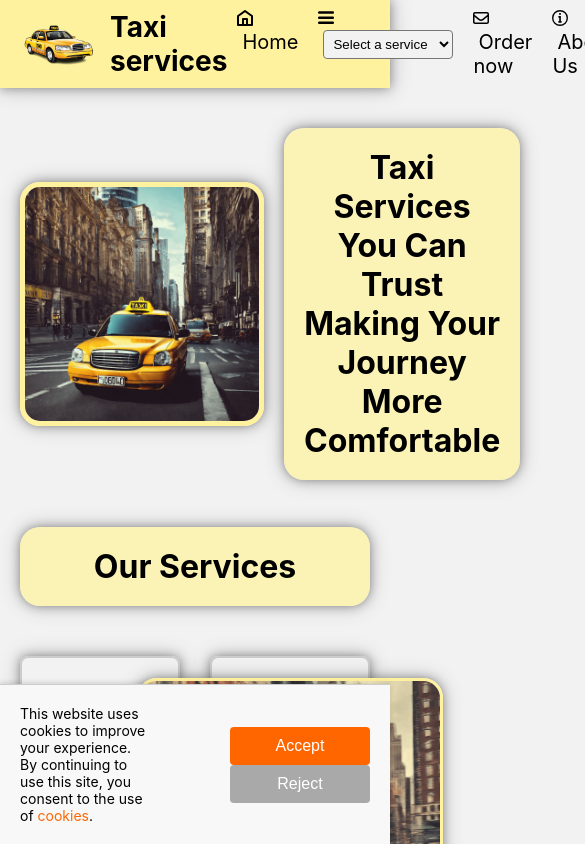
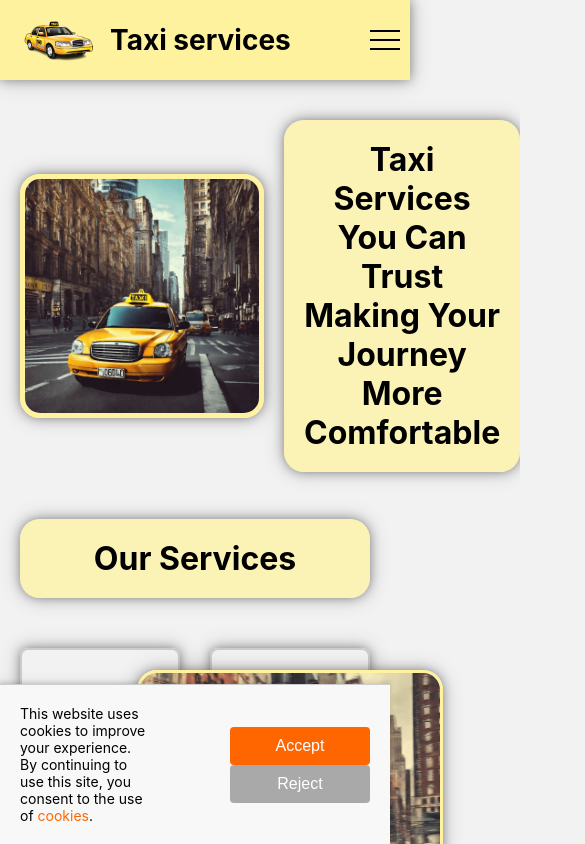
Before and after one commit to veluat/taxi-services, a React (Create React App) app: page / in a window 390 px wide. Shown: the top 844 px of the page, 585 px wide, since content can reach past the window. Built offline with nearby package versions, Linux system fonts and the light colour scheme.

Commit message:
style: fixed

```diff
--- a/src/layout/footer/Footer.css
+++ b/src/layout/footer/Footer.css
@@ -7,23 +7,16 @@
 
 .footer {
     display: flex;
-    justify-content: center;
+    justify-content: space-around;
     align-items: center;
     flex-wrap: wrap;
-    gap: 350px;
-}
-
-@media (max-width: 768px) {
-    .footer {
-        flex-direction: column;
-        gap: 10px;
-    }
 }
 
 .logo-footer {
     display: flex;
     justify-content: center;
     align-items: center;
+    flex-wrap: wrap;
 }
 
 .logo-footer a {
@@ -32,6 +25,7 @@
     text-decoration: none;
     color: black;
     transition: color 0.3s ease;
+    flex-wrap: wrap;
 }
 
 .logo-footer a:hover {
@@ -44,6 +38,7 @@
     flex-direction: column;
     justify-content: center;
     align-items: flex-start;
+    flex-wrap: wrap;
 }
 
 .contact-info p {
@@ -69,6 +64,7 @@
     align-items: flex-start;
 }
 
+
 .footer-links a {
     text-decoration: none;
     color: black;
@@ -78,3 +74,20 @@
 .footer-links a:hover {
     color: #FF5500;
 }
+
+@media screen and (max-width: 705px) {
+    .footer {
+        flex-direction: column;
+        justify-content: center;
+        align-items: center;
+    }
+
+    .contact-info {
+        justify-content: center;
+        align-items: center;
+    }
+
+    .footer-links a {
+        display: none;
+    }
+}
--- a/src/layout/footer/Footer.jsx
+++ b/src/layout/footer/Footer.jsx
@@ -1,5 +1,5 @@
 import React from 'react';
-import { NavLink, useLocation } from 'react-router-dom';
+import {NavLink, useLocation} from 'react-router-dom';
 import './Footer.css';
 import logo from "../../assets/img/title.png";
 
@@ -8,7 +8,7 @@ export const Footer = () => {
 
     const handleHomeClick = () => {
         if (location.pathname === '/') {
-            window.scrollTo({ top: 0, behavior: 'smooth' });
+            window.scrollTo({top: 0, behavior: 'smooth'});
         } else {
             window.location.href = '/';
         }
@@ -18,21 +18,22 @@ export const Footer = () => {
         <div className="container-footer">
             <footer className="footer">
                 <div className="logo-footer">
-                    <img className="img" src={logo} alt="taxi services" />
+                    <img className="img" src={logo} alt="taxi services"/>
                     <NavLink to={'/'} onClick={handleHomeClick}>
                         Taxi services
                     </NavLink>
-                </div>
-                <div className="contact-info">
-                    <p>Our location: <a href="https://maps.google.com/maps?q=13, north laos, Phou Khoun, Laos">13, north laos, Phou Khoun, Laos</a></p>
-                    <p>Phone: <a href="tel:+856 20 22 006 626">+856 20 22 006 626</a></p>
-                    <p>Email: <a href="mailto:support@domain.do">support@domain.com</a></p>
                 </div>
                 <div className="footer-links">
                     <NavLink to={'/'} onClick={handleHomeClick}>Home</NavLink>
                     <NavLink to={'/about'}>About Us</NavLink>
                     <NavLink to={'/privacy-policy'}>Privacy policy</NavLink>
                 </div>
+                <div className="contact-info">
+                    <p>Our location: <a href="https://maps.google.com/maps?q=13, north laos, Phou Khoun, Laos">13, north
+                        laos, Phou Khoun, Laos</a></p>
+                    <p>Phone: <a href="tel:+856 20 22 006 626">+856 20 22 006 626</a></p>
+                    <p>Email: <a href="mailto:support@domain.do">support@domain.com</a></p>
+                </div>
             </footer>
         </div>
     );
--- a/src/layout/header/Header.css
+++ b/src/layout/header/Header.css
@@ -11,6 +11,7 @@
     left: 0;
     right: 0;
     top: 0;
+    width: 100%;
 }
 
 .logo {
--- a/src/layout/header/Header.jsx
+++ b/src/layout/header/Header.jsx
@@ -9,7 +9,7 @@ export const Header = () => {
 
     const handleHomeClick = () => {
         if (location.pathname === '/') {
-            window.scrollTo({ top: 0, behavior: 'smooth' });
+            window.scrollTo({top: 0, behavior: 'smooth'});
         } else {
             window.location.href = '/';
         }
@@ -21,7 +21,7 @@ export const Header = () => {
                 <img className={"img"} src={logo} alt="taxi services"/>
                 <NavLink to={'/'} onClick={handleHomeClick}>Taxi services</NavLink>
             </div>
-                <Menu/>
+            <Menu/>
         </header>
-);
+    );
 };
--- a/src/layout/header/menu/Menu.css
+++ b/src/layout/header/menu/Menu.css
@@ -25,13 +25,52 @@
     color: #FF5500;
 }
 
+@media screen and (max-width: 800px) {
+    .list {
+        display: none;
+    }
+
+    .nav.open .list {
+        display: flex;
+        flex-direction: column;
+    }
+
+    .nav.open .list li {
+        margin-right: 0;
+        margin-bottom: 10px;
+    }
+
+    .burger-menu {
+        display: flex;
+        flex-direction: column;
+        justify-content: space-between;
+        width: 30px;
+        height: 20px;
+        cursor: pointer;
+        position: relative;
+        z-index: 1;
+    }
+
+    .burger-menu .bar {
+        width: 100%;
+        height: 2px;
+        background-color: #000;
+        transition: all 0.3s ease;
+    }
+
+    .burger-menu.open .bar:nth-child(1) {
+        transform: rotate(-45deg) translate(-5px, 5px);
+    }
+
+    .burger-menu.open .bar:nth-child(2) {
+        opacity: 0;
+    }
+
+    .burger-menu.open .bar:nth-child(3) {
+        transform: rotate(45deg) translate(-5px, -5px);
+    }
+}
+
 .services select {
     padding: 5px;
-    border-radius: 4px;
-    background-color: #f2f2f2;
-    width: max-content;
 }
-
-.padding {
-    margin-left: 5px;
-}
--- a/src/layout/header/menu/Menu.jsx
+++ b/src/layout/header/menu/Menu.jsx
@@ -1,11 +1,14 @@
 import React, { useState, useEffect } from 'react';
-import {NavLink, useNavigate} from 'react-router-dom';
+import { NavLink, useLocation, useNavigate } from 'react-router-dom';
 import { SvgSelector } from "../../../components/svgSelector/svgSelector";
 import './Menu.css';
 
 export const Menu = () => {
     const [selectedService, setSelectedService] = useState('');
+    const [isMenuOpen, setIsMenuOpen] = useState(false);
+    const [isBurgerMenuVisible, setIsBurgerMenuVisible] = useState(true);
     const navigate = useNavigate();
+    const location = useLocation();
 
     const handleServiceChange = (e) => {
         setSelectedService(e.target.value);
@@ -25,17 +28,36 @@ export const Menu = () => {
 
     const handleNavLinkClick = () => {
         setSelectedService('');
+        if (location.pathname === '/') {
+            window.scrollTo({ top: 0, behavior: 'smooth' });
+        } else {
+            window.location.href = '/';
+        }
+    };
+
+    const handleMenuToggle = () => {
+        setIsMenuOpen(!isMenuOpen);
+        setIsBurgerMenuVisible(false);
     };
 
     return (
-        <nav className={'nav'}>
-            <ul className={'list'}>
+        <nav className={`nav ${isMenuOpen ? 'open' : ''}`}>
+            {isBurgerMenuVisible && (
+                <div className="burger-menu" onClick={handleMenuToggle}>
+                    <div className="bar"></div>
+                    <div className="bar"></div>
+                    <div className="bar"></div>
+                </div>
+            )}
+            <ul className={`list ${isMenuOpen ? 'open' : ''}`}>
                 <li>
-                    <SvgSelector svgName={'home'}/>
-                    <NavLink to={'/'} className="padding" onClick={handleNavLinkClick}>Home</NavLink>
+                    <SvgSelector svgName={'home'} />
+                    <NavLink to={'/'} className="padding" onClick={handleNavLinkClick}>
+                        Home
+                    </NavLink>
                 </li>
                 <li className={'services'}>
-                    <SvgSelector svgName={'services'}/>
+                    <SvgSelector svgName={'services'} />
                     <select value={selectedService} onChange={handleServiceChange} className="padding">
                         <option value="">Select a service</option>
                         <option value="transportation">Transportation</option>
@@ -45,12 +67,16 @@ export const Menu = () => {
                     </select>
                 </li>
                 <li>
-                    <SvgSelector svgName={'order-now'}/>
-                    <NavLink to={'/order-now'} className="padding" onClick={handleNavLinkClick}>Order now</NavLink>
+                    <SvgSelector svgName={'order-now'} />
+                    <NavLink to={'/order-now'} className="padding" onClick={handleNavLinkClick}>
+                        Order now
+                    </NavLink>
                 </li>
                 <li>
-                    <SvgSelector svgName={'about'}/>
-                    <NavLink to={'/about'} className="padding" onClick={handleNavLinkClick}>About Us</NavLink>
+                    <SvgSelector svgName={'about'} />
+                    <NavLink to={'/about'} className="padding" onClick={handleNavLinkClick}>
+                        About Us
+                    </NavLink>
                 </li>
             </ul>
         </nav>
--- a/src/layout/sections/home/Home.css
+++ b/src/layout/sections/home/Home.css
@@ -1,3 +1,7 @@
+.home-box {
+    min-height: 100vh;
+}
+
 .home-image-container {
     display: flex;
     align-items: center;
--- a/src/layout/sections/home/Home.jsx
+++ b/src/layout/sections/home/Home.jsx
@@ -7,7 +7,7 @@ import {Services} from "../services/Services";
 
 export const Home = () => {
     return (
-        <div>
+        <div className="home-box">
             <div className="home-image-container">
                 <img src={home} alt="taxi services website" className="home-image"/>
                 <div className="slogan">
```
